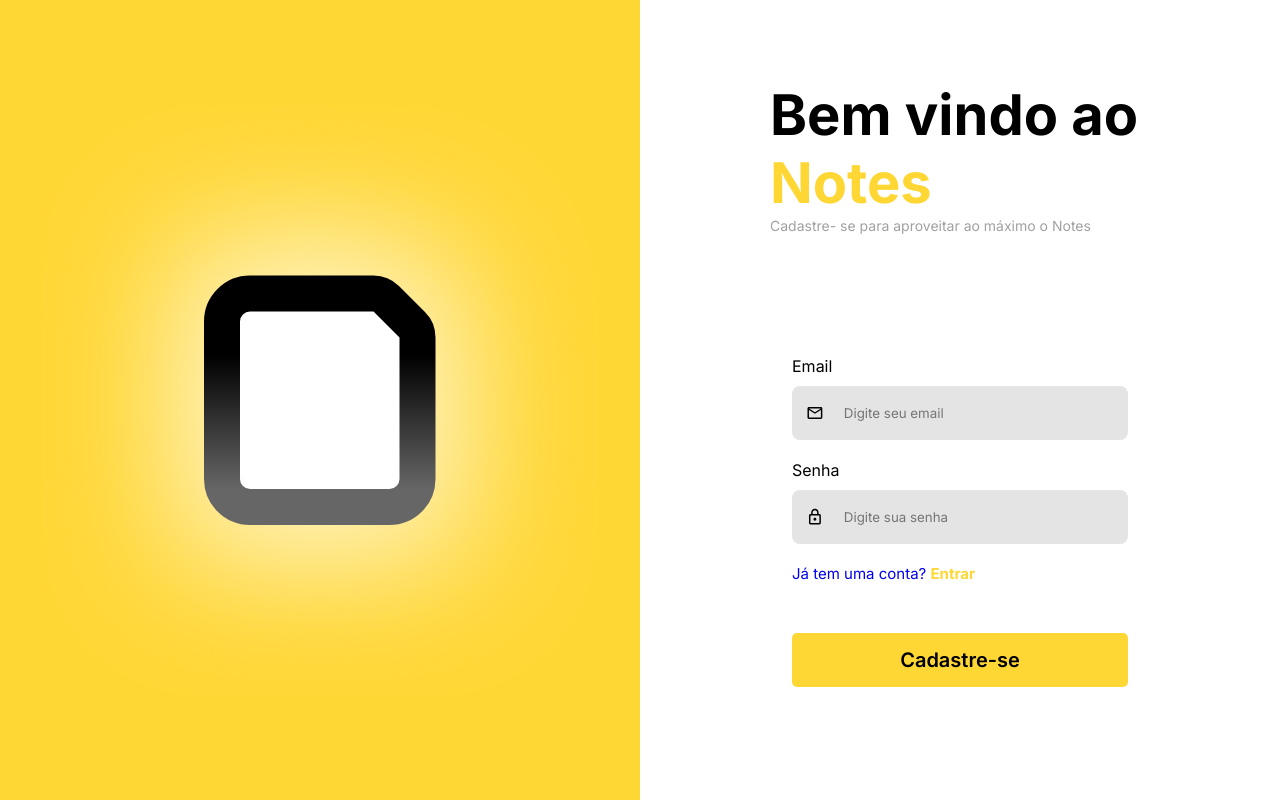
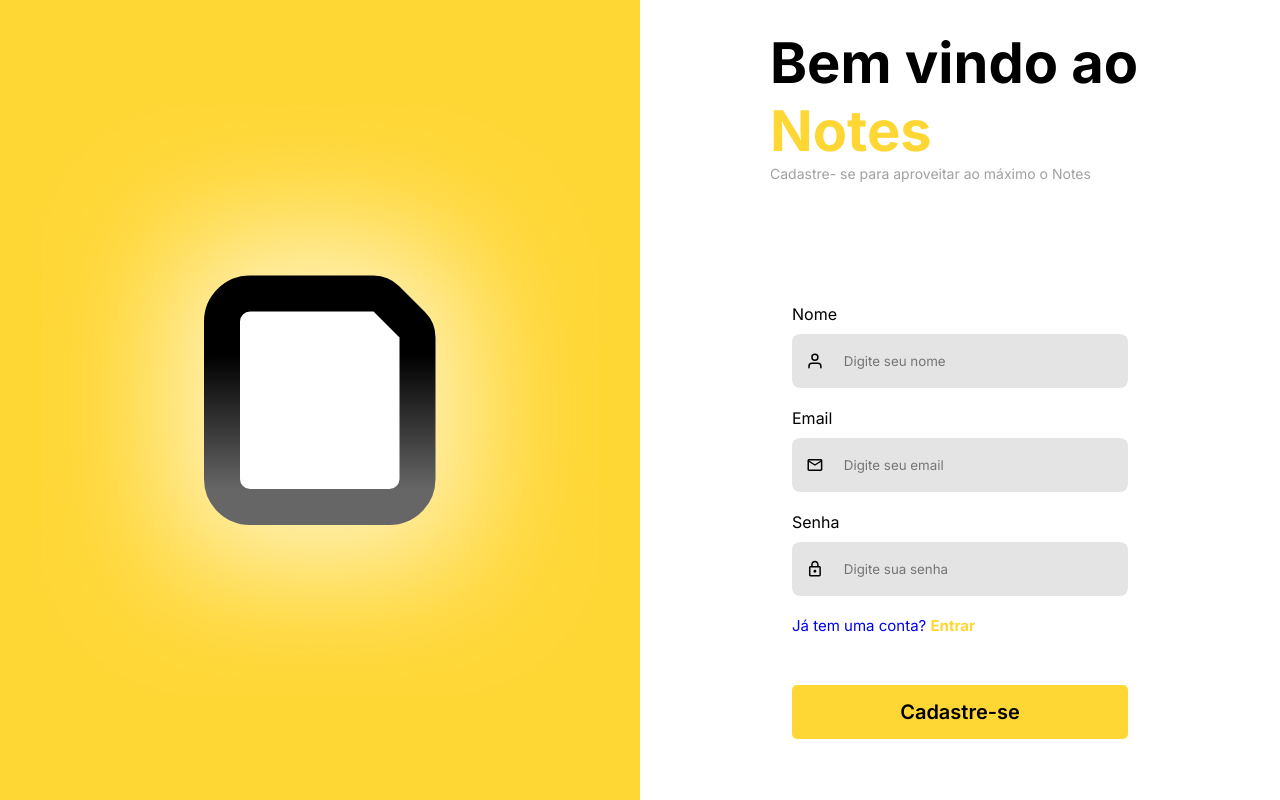
Before and after one commit to gabrielsb18/PI-FrontEnd, a React (Vite) app: page /cadastro in a window 1280 px wide. Built offline with nearby package versions, Linux system fonts and the light colour scheme; no server answers.

Commit message:
Atualizando o schema de validação e adicionando input de nome

```diff
--- a/src/pages/Cadastro/Cadastro.jsx
+++ b/src/pages/Cadastro/Cadastro.jsx
@@ -1,51 +1,52 @@
-import {ContainerBody, Title, FormContainer } from '../Cadastro/Cadastro.style'
-import { PanelLogo } from '../../components/PaneLogo/panelLogo'
-import { Input } from "../../components/Input/Input"
-import Button from '../../components/Button/Button'
-import { MdOutlineEmail,MdOutlineLock } from "react-icons/md";
-import { Link, useNavigate } from 'react-router-dom';
-import { useForm } from 'react-hook-form';
-import { zodResolver} from '@hookform/resolvers/zod';
-import { createUserFormSchema } from '../../utils/schemavalidation';
-import { useState } from 'react';
-import { useAuth } from '../../contexts/AuthContext';
-import { toast } from 'sonner';
+import {
+	ContainerBody,
+	Title,
+	FormContainer,
+} from "../Cadastro/Cadastro.style";
+import { PanelLogo } from "../../components/PaneLogo/panelLogo";
+import { Input } from "../../components/Input/Input";
+import Button from "../../components/Button/Button";
+import { MdOutlineEmail, MdOutlineLock } from "react-icons/md";
+import { Link, useNavigate } from "react-router-dom";
+import { useForm } from "react-hook-form";
+import { zodResolver } from "@hookform/resolvers/zod";
+import { registerUserFormSchema } from "../../utils/registerUserFormSchema";
+import { useAuth } from "../../contexts/AuthContext";
+import { toast } from "sonner";
 import { ToastPopUp } from "../../components/Toast/Toast";
+import { FiUser } from "react-icons/fi";
 
-export default function Cadastro (){
+export default function Cadastro() {
 	const { signUp } = useAuth();
-	const navigate= useNavigate();
-
-	const [ email, setEmail] = useState("");
-	const [ senha, setSenha] = useState("");
+	const navigate = useNavigate();
 
 	const {
 		register,
 		handleSubmit,
 		formState: { errors },
 	} = useForm({
-		resolver: zodResolver(createUserFormSchema),
+		resolver: zodResolver(registerUserFormSchema),
 	});
 
-	async function onSignup (){
+	async function onSignup(data) {
 		try {
-			const response = await signUp({email, senha});
-			toast.success(response.msg, {
-				style:{
-					borderColor:"green"
-				}
-			});
+			const response = await signUp(data);
 
-			setTimeout(()=>{
-				navigate("/login")
-			},6000)
+			setTimeout(() => {
+                toast.success(response.msg, {
+                    style: {
+                        borderColor: "green",
+                    },
+                });
+            }, 2000);
 
+            navigate("/login");
 		} catch (error) {
-			toast.error(error.response.data.erros)
+			toast.error(error.response.data.errors);
 		}
-	};
+	}
 
-    return (
+	return (
 		<ContainerBody>
 			<FormContainer>
 				<Title>
@@ -59,11 +60,19 @@ export default function Cadastro (){
 				<form onSubmit={handleSubmit(onSignup)}>
 					<div>
 						<Input
+							type="text"
+							icon={FiUser}
+							nome="Nome"
+							placeholder="Digite seu nome"
+							{...register("nome")}
+							error={errors.nome?.message}
+						/>
+
+						<Input
 							type="email"
 							icon={MdOutlineEmail}
 							nome="Email"
 							placeholder="Digite seu email"
-							onChange={(e) => setEmail(e.target.value)}
 							{...register("email")}
 							error={errors.email?.message}
 						/>
@@ -72,7 +81,6 @@ export default function Cadastro (){
 							icon={MdOutlineLock}
 							nome="Senha"
 							placeholder="Digite sua senha"
-							onChange={(e) => setSenha(e.target.value)}
 							{...register("senha")}
 							error={errors.senha?.message}
 						/>
@@ -82,13 +90,17 @@ export default function Cadastro (){
 						</Link>
 					</div>
 					<div>
-						<Button type="submit" estilo="flat" name="Cadastre-se" />
+						<Button
+							type="submit"
+							estilo="flat"
+							name="Cadastre-se"
+						/>
 					</div>
 				</form>
 			</FormContainer>
 
 			<PanelLogo />
-			<ToastPopUp/>
+			<ToastPopUp />
 		</ContainerBody>
 	);
 }
```
